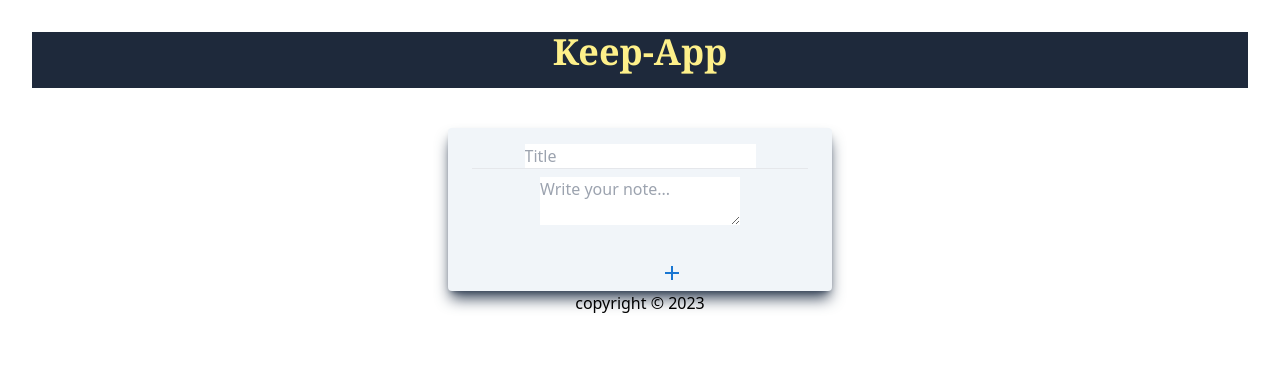
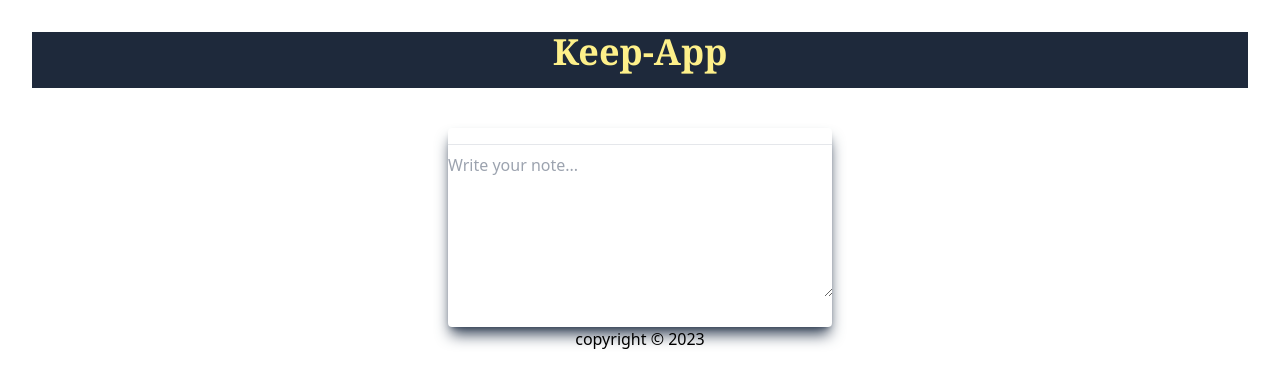
Before and after one commit to Ahana-ai/Keep-App-Clone, a React (Vite) app: page / in a window 1280 px wide. Shown: the top 388 px of the page. Built offline with nearby package versions, Linux system fonts and the light colour scheme.

Commit message:
Adding few functionalities

```diff
--- a/src/Components/CreateNote.jsx
+++ b/src/Components/CreateNote.jsx
@@ -1,28 +1,26 @@
 import { Button } from "@mui/material";
 import React, { useState } from "react";
+import Swal from "sweetalert2";
 import "../index.css";
 import AddIcon from "@mui/icons-material/Add";
 
 export default function CreateNote(props) {
-    const [note, setNote] = useState({
-        title: "",
-        content: ""
-    });
+    const [expand, setExpand] = useState(false);
 
     const InputEvent = (e) => {
         const { name, value } = e.target;
 
-        setNote((previous) => {
+        props.setNote((previous) => {
             return {
             ...previous,
-            [name]: value.trim()
+            [name]: value
             };
         })
     }
 
     const newNote = () => {
-      props.addNote(note);
-      setNote({
+      props.addNote(props.note);
+      props.setNote({
         title: "",
         content: ""
       });
@@ -30,36 +28,39 @@ export default function CreateNote(props) {
 
   return (
     <>
-      <div className="max-w-sm rounded overflow-hidden shadow-lg mx-auto mt-10 shadow-slate-700 bg-slate-100">
-        <div className="px-6 py-4">
+      <div className="max-w-sm rounded overflow-hidden shadow-lg mx-auto mt-10 shadow-slate-700 " onDoubleClick={() => {setExpand(false)}}>
+        <div className=" py-4">
           <form onSubmit={(e) => e.preventDefault()}>
+            {expand ?
             <input
               type="text"
               name="title"
-              value={note.title}
+              value={props.note.title}
               onChange={InputEvent}
               placeholder="Title"
             autoComplete="off"
-            />
+            /> : null}
 
             <hr />
 
             <textarea
-              cols=""
-              rows=""
+              cols="40"
+              rows="6"
               name="content"
-              value={note.content}
+              value={props.note.content}
+              onClick={() => {setExpand(true)}}
               onChange={InputEvent}
               placeholder="Write your note..."
               className="my-2"
             />
           </form>
         </div>
+        {expand ?
         <div className="pl-16">
           <Button onClick={newNote}>
             <AddIcon />
           </Button>
-        </div>
+        </div> : null}
       </div>
     </>
   );
--- a/src/Components/Keep.jsx
+++ b/src/Components/Keep.jsx
@@ -7,6 +7,10 @@ import Header from "./Header";
 import Note from "./Note";
 
 export default function Keep() {
+  const [note, setNote] = useState({
+    title: "",
+    content: "",
+  });
   const [item, setNewItem] = useState([]);
   const [bool, setBool] = useState(false);
 
@@ -15,7 +19,14 @@ export default function Keep() {
     setNewItem((previous) => {
       console.log(previous);
       console.log(note);
-      if (note.title.trim() !== "" && note.content.trim() !== "")
+      if (note.title.trim() !== "" && note.content.trim() !== "") {
+        Swal.fire({
+          position: "top",
+          icon: "success",
+          title: "Your work has been saved",
+          showConfirmButton: false,
+          timer: 1500,
+        });
         return [
           ...previous,
           {
@@ -24,7 +35,10 @@ export default function Keep() {
             id: new Date().getTime(),
           },
         ];
-      else return [...previous];
+      } else {
+        Swal.fire("Fields Empty!");
+        return [...previous];
+      }
     });
 
     console.log(item);
@@ -46,7 +60,7 @@ export default function Keep() {
         if (result.isConfirmed) {
           Swal.fire("Deleted!", "Your file has been deleted.", "success");
           setNewItem(() => {
-            item.filter((val) => {
+            return item.filter((val) => {
               return val.id !== index;
             });
           });
@@ -55,11 +69,20 @@ export default function Keep() {
     }
   };
 
+  const updateItems = (index) => {
+    if (!bool) {
+      item.filter((val) => {
+        if (val.id === index)
+          setNote({ title: val.title, content: val.content });
+      });
+    }
+  };
+
   return (
     <>
       <div className="container ">
         <Header />
-        <CreateNote addNote={addNote} />
+        <CreateNote addNote={addNote} setNote={setNote} note={note} />
 
         <div className="flex flex-wrap">
           {item.map((currVal, index) => {
@@ -71,6 +94,7 @@ export default function Keep() {
                   title={currVal.title}
                   content={currVal.content}
                   delete={deleteNote}
+                  update={updateItems}
                 />
               </>
             );
--- a/src/Components/Note.jsx
+++ b/src/Components/Note.jsx
@@ -1,21 +1,27 @@
 import { Button } from "@mui/material";
 import React from "react";
 import DeleteOutlineIcon from "@mui/icons-material/DeleteOutline";
+import EditIcon from '@mui/icons-material/Edit';
 import "../index.css";
 
 export default function Note(props) {
   return (
     <>
       <div className="max-w-sm rounded overflow-hidden shadow-lg bg-slate-100 shadow-slate-700 m-5">
-        <div className="px-6 py-4 text-ellipsis">
+        <div className="px-6 py-4 text-ellipsis font-bold uppercase">
           <h2>{props.title}</h2>
         </div>
         <hr />
-        <div className="px-6 pt-4 pb-2">
-          <p className="text-ellipsis h-auto max-w-xs text-left">
+        <div className="px-6 pt-4 pb-2 normal-case">
+          <p className="h-auto max-w-xs text-left">
             {props.content}
           </p>
           <div className="pl-16">
+            <Button onClick={() => {
+              return props.update(props.id);
+            }}>
+              <EditIcon/>
+            </Button>
             <Button
               onClick={() => {
                 return props.delete(props.id);
--- a/src/index.css
+++ b/src/index.css
@@ -1,3 +1,11 @@
 @tailwind base;
 @tailwind components;
 @tailwind utilities;
+
+input {
+    outline: 0;
+}
+
+textarea {
+    outline: 0;
+}
```
